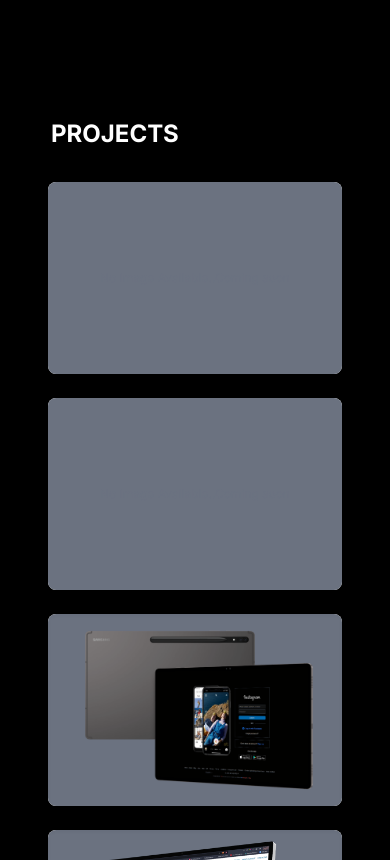
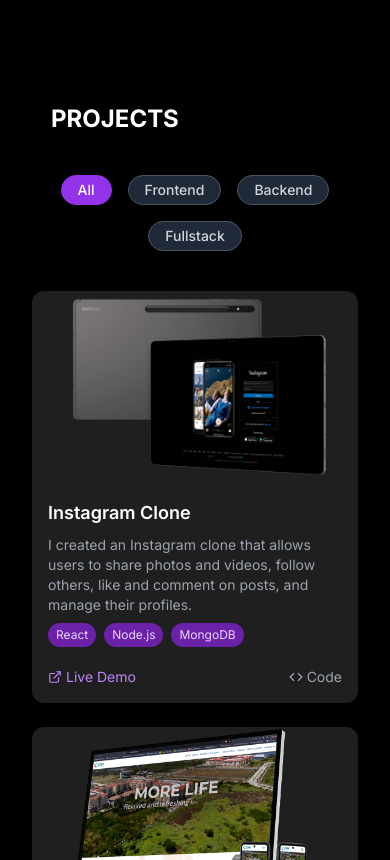
Before and after one commit to npm-run-dave/DA-VE-Portfolio, a Next.js app: page / in a window 390 px wide. Shown: the part 1140-2000 px from the top of the page. Built offline with nearby package versions, Linux system fonts and the light colour scheme; no server answers.

Commit message:
Chore: add lazyload in Banner

```diff
--- a/Static/myproject.json
+++ b/Static/myproject.json
@@ -1,9 +1,21 @@
 [
   {
-    "title": "",
-    "image": "",
-    "description": "",
-    "Link": ""
+    "title": "Instagram Clone ",
+    "description": "I created an Instagram clone that allows users to share photos and videos, follow others, like and comment on posts, and manage their profiles.",
+    "image": "/Insta.png",
+    "link": "https://instagram-clone-fawn-pi.vercel.app/",
+    "repo": "https://github.com/yourname/ecommerce",
+    "category": "Fullstack",
+    "tags": ["React", "Node.js", "MongoDB"]
+  },
+  {
+    "title": "City Di Mare ",
+    "description": "City di Mare in Cebu City is a master-planned community that fosters a complete modern live-work-play lifestyle cradied by nature.",
+    "image": "/Citydimare.png",
+    "link": "https://www.citydimare.com/",
+    "repo": "https://github.com/yourname/ecommerce",
+    "category": "Fullstack",
+    "tags": ["React", "Node.js", "MongoDB"]
   },
   {
     "title": "",
@@ -11,18 +23,7 @@
     "description": "",
     "link": ""
   },
-  {
-    "title": "Instagram Clone ",
-    "image": "/Insta.png",
-    "description": "I created an Instagram clone that allows users to share photos and videos, follow others, like and comment on posts, and manage their profiles.",
-    "link": "https://instagram-clone-fawn-pi.vercel.app/"
-  },
-  {
-    "title": "City Di Mare ",
-    "image": "/Citydimare.png",
-    "description": "City di Mare in Cebu City is a master-planned community that fosters a complete modern live-work-play lifestyle cradied by nature.",
-    "link": "https://www.citydimare.com/"
-  },
+
   {
     "title": "3 ",
     "image": "",
--- a/app/block/Contact.jsx
+++ b/app/block/Contact.jsx
@@ -4,7 +4,6 @@
 import "react-toastify/dist/ReactToastify.css";
 import Success from "../templates/Success";
 import ReCAPTCHA from "react-google-recaptcha";
-
 export default function Contact() {
   const [name, setName] = useState("");
   const [email, setEmail] = useState("");
--- a/app/block/MyProject.jsx
+++ b/app/block/MyProject.jsx
@@ -1,61 +1,115 @@
 import { useState } from "react";
 import myproject from "@/Static/myproject.json";
 import Image from "next/image";
+import { ExternalLink, Code } from "lucide-react";
+
+const categories = ["All", "Frontend", "Backend", "Fullstack"];
 
 export default function MyProject() {
+  const [selected, setSelected] = useState("All");
   const [showAll, setShowAll] = useState(false);
 
-  const displayedProjects = showAll ? myproject : myproject.slice(0, 6);
+  const filteredProjects =
+    selected === "All"
+      ? myproject
+      : myproject.filter((p) => p.category === selected);
+
+  const displayedProjects = showAll
+    ? filteredProjects
+    : filteredProjects.slice(0, 3);
 
   return (
-    <section className="p-8 min-h-screen">
-      <div className="grid grid-cols-1 sm:grid-cols-2 lg:grid-cols-3 gap-6 w-full">
+    <section className="px-4 py-10 min-h-screen bg-black text-white">
+      <div className="flex justify-center gap-4 mb-10 flex-wrap">
+        {categories.map((cat) => (
+          <button
+            key={cat}
+            onClick={() => {
+              setSelected(cat);
+              setShowAll(false); // reset on category change
+            }}
+            className={`px-4 py-1 rounded-full text-sm font-medium border ${
+              selected === cat
+                ? "bg-purple-600 text-white border-purple-600"
+                : "bg-gray-800 text-gray-300 border-gray-600"
+            } transition`}
+          >
+            {cat}
+          </button>
+        ))}
+      </div>
+
+      <div className="grid grid-cols-1 sm:grid-cols-2 lg:grid-cols-3 gap-6">
         {displayedProjects.map((project, index) => (
           <div
             key={index}
-            className="relative bg-white rounded-lg shadow-lg overflow-hidden group hover:cursor-pointer"
+            className="bg-[#1f1f1f] rounded-xl shadow-md overflow-hidden hover:shadow-xl transition group"
           >
-            <div className="h-48 sm:h-56 md:h-64 lg:h-80 w-full bg-gray-500  flex justify-center items-center relative group-hover:opacity-50 shadow-lg group-hover:shadow-2xl group-hover:shadow-gray-900">
+            <div className="h-48 relative overflow-hidden">
               {project.image ? (
                 <Image
                   src={project.image}
                   alt={project.title}
                   width={500}
                   height={320}
-                  className="object-cover w-full h-full shadow-inner"
+                  className="object-cover w-full h-full group-hover:scale-105 transition-transform duration-500"
                 />
               ) : (
-                <span className="text-center text-gray-500 text-xs sm:text-sm">
-                  No Image Available..Coming soon
-                </span>
+                <div className="w-full h-full bg-gray-700 flex items-center justify-center text-sm text-gray-300">
+                  No Image
+                </div>
               )}
             </div>
 
-            <div className="absolute inset-0 bg-gray-900 bg-opacity-70 text-white p-4 sm:p-6 transform translate-y-full group-hover:translate-y-0 transition-transform duration-500">
-              <h3 className="text-lg sm:text-xl font-semibold">
+            <div className="p-4 space-y-2">
+              <h3 className="font-semibold text-lg text-white">
                 {project.title}
               </h3>
-              <p className="mt-2 text-xs sm:text-sm md:text-base">
-                {project.description}
-              </p>
-              <a
-                href={project.link}
-                className="text-blue-400 hover:underline  block"
-              >
-                View Page
-              </a>
+              <p className="text-sm text-gray-400">{project.description}</p>
+
+              <div className="flex flex-wrap gap-2 mt-2">
+                {project?.tags?.map((tag, idx) => (
+                  <span
+                    key={idx}
+                    className="bg-purple-800 text-purple-200 text-xs px-2 py-1 rounded-full"
+                  >
+                    {tag}
+                  </span>
+                ))}
+              </div>
+
+              <div className="flex items-center justify-between pt-3 text-sm">
+                <a
+                  href={project.link}
+                  target="_blank"
+                  className="text-purple-400 hover:underline flex items-center gap-1"
+                >
+                  <ExternalLink size={14} />
+                  Live Demo
+                </a>
+                {project.repo && (
+                  <a
+                    href={project.repo}
+                    target="_blank"
+                    className="text-gray-400 hover:text-white flex items-center gap-1"
+                  >
+                    <Code size={14} />
+                    Code
+                  </a>
+                )}
+              </div>
             </div>
           </div>
         ))}
       </div>
 
-      {myproject.length > 6 && (
-        <div className="flex justify-center mt-20">
+      {filteredProjects.length > 3 && (
+        <div className="mt-10 text-center">
           <button
             onClick={() => setShowAll(!showAll)}
-            className="px-6 py-2 bg-black text-white border border-white rounded-lg hover:bg-gray-800 transition duration-300"
+            className="px-6 py-2 bg-purple-600 hover:bg-purple-500 text-white rounded-full transition"
           >
-            {showAll ? "See Less" : "See More"}
+            {showAll ? "Show Less" : "Show More"}
           </button>
         </div>
       )}
--- a/app/block/Services.jsx
+++ b/app/block/Services.jsx
@@ -1,21 +1,122 @@
-import services from "@/Static/services";
+"use client";
 
-export default function Services() {
+import { useScrollAnimation } from "@/app/hooks/useScrollAnimation";
+import {
+  CodeIcon,
+  PenToolIcon,
+  BrushIcon,
+  BarChartIcon,
+  MonitorIcon,
+  LayersIcon,
+} from "lucide-react";
+
+const ServiceCard = ({ icon, title, description, delay = 0 }) => {
+  const card = useScrollAnimation(0.2);
+
   return (
-    <section className="py-8">
-      <div className="grid grid-cols-1 sm:grid-cols-2 md:grid-cols-3 lg:grid-cols-4 gap-6 px-4">
-        {services.map((service, index) => (
-          <div
-            className="service-card p-6 border rounded-lg shadow-lg hover:shadow-xl transition-shadow duration-300"
-            key={index}
-          >
-            <h3 className="text-xl font-semibold text-white">
-              {service.title}
-            </h3>
-            <p className="mt-2 text-gray-400">{service.discription}</p>
-          </div>
-        ))}
+    <div
+      ref={card.ref}
+      className={`bg-gray-800 p-6 rounded-xl shadow-lg hover:shadow-xl transition-all duration-500 transform ${
+        card.isVisible
+          ? "opacity-100 translate-y-0"
+          : "opacity-0 translate-y-12"
+      }`}
+      style={{
+        transitionDelay: `${delay}ms`,
+      }}
+    >
+      <div className="w-14 h-14 bg-purple-900 rounded-lg flex items-center justify-center mb-5">
+        {icon}
+      </div>
+      <h3 className="text-xl font-bold mb-3 text-white">{title}</h3>
+      <p className="text-gray-300">{description}</p>
+    </div>
+  );
+};
+
+const Services = () => {
+  const title = useScrollAnimation(0.1);
+
+  const services = [
+    {
+      icon: <CodeIcon size={28} className="text-purple-400" />,
+      title: "Website Development",
+      description:
+        "Custom, responsive websites built with modern technologies that provide exceptional user experiences across all devices.",
+      delay: 0,
+    },
+    {
+      icon: <PenToolIcon size={28} className="text-purple-400" />,
+      title: "UI/UX Design",
+      description:
+        "User-centered design that balances beautiful interfaces with seamless functionality to engage your audience.",
+      delay: 100,
+    },
+    {
+      icon: <BrushIcon size={28} className="text-purple-400" />,
+      title: "Branding & Logo Design",
+      description:
+        "Distinctive brand identity and logo design that communicates your company's values and resonates with your target audience.",
+      delay: 200,
+    },
+    {
+      icon: <BarChartIcon size={28} className="text-purple-400" />,
+      title: "Performance Optimization",
+      description:
+        "Speed up your website, improve SEO rankings, and enhance user experience through technical optimization.",
+      delay: 300,
+    },
+    {
+      icon: <MonitorIcon size={28} className="text-purple-400" />,
+      title: "Responsive Design",
+      description:
+        "Ensure your website looks and functions perfectly on all devices, from desktops to smartphones.",
+      delay: 400,
+    },
+    {
+      icon: <LayersIcon size={28} className="text-purple-400" />,
+      title: "Web Application Development",
+      description:
+        "Custom web applications with complex functionality tailored to your specific business needs.",
+      delay: 500,
+    },
+  ];
+
+  return (
+    <section
+      id="services"
+      className="snap-start min-h-screen flex items-center py-20 px-6 lg:px-16 "
+    >
+      <div className="max-w-6xl mx-auto w-full">
+        <div
+          ref={title.ref}
+          className={`text-center mb-16 transition-all duration-700 transform ${
+            title.isVisible
+              ? "opacity-100 translate-y-0"
+              : "opacity-0 translate-y-12"
+          }`}
+        >
+          <h2 className="text-4xl font-bold text-white">My Services</h2>
+          <div className="w-24 h-1 bg-purple-500 mx-auto mt-4"></div>
+          <p className="text-gray-300 mt-4 max-w-2xl mx-auto">
+            I offer a comprehensive range of services to help your business
+            stand out in the digital landscape.
+          </p>
+        </div>
+        <div className="grid grid-cols-1 md:grid-cols-2 lg:grid-cols-3 gap-8">
+          {services.map((service, index) => (
+            <ServiceCard
+              key={index}
+              icon={service.icon}
+              title={service.title}
+              description={service.description}
+              delay={service.delay}
+            />
+          ))}
+        </div>
       </div>
     </section>
   );
-}
+};
+
+export default Services;
--- /dev/null
+++ b/app/hooks/useScrollAnimation.jsx
@@ -0,0 +1,29 @@
+"use client";
+
+import { useEffect, useRef, useState } from "react";
+
+export const useScrollAnimation = (threshold = 0.1) => {
+  const ref = useRef(null);
+  const [isVisible, setIsVisible] = useState(false);
+
+  useEffect(() => {
+    const observer = new IntersectionObserver(
+      ([entry]) => {
+        if (entry.isIntersecting) {
+          setIsVisible(true);
+          observer.unobserve(entry.target);
+        }
+      },
+      { threshold }
+    );
+
+    const current = ref.current;
+    if (current) observer.observe(current);
+
+    return () => {
+      if (current) observer.unobserve(current);
+    };
+  }, [threshold]);
+
+  return { ref, isVisible };
+};
--- a/app/page.js
+++ b/app/page.js
@@ -1,17 +1,47 @@
 "use client";
-import { useEffect, useState, useRef } from "react";
+import { useEffect, useState, useRef, Suspense } from "react";
 import Image from "next/image";
 import { Typewriter } from "react-simple-typewriter";
 import Link from "next/link";
 import dynamic from "next/dynamic";
 import Techtacks from "@/app/block/Techtacks";
 
-const MyProject = dynamic(() => import("./block/MyProject"));
-const Services = dynamic(() => import("./block/Services"));
-const Contact = dynamic(() => import("./block/Contact"));
-const Footer = dynamic(() => import("./block/Footer"));
-const Testblock = dynamic(() => import("./block/testblock"));
-const DownloadApp = dynamic(() => import("./templates/Downloadapp.jsx"));
+// Lazy load components with proper loading states
+const MyProject = dynamic(() => import("./block/MyProject"), {
+  loading: () => <div className="h-96 flex items-center justify-center">Loading projects...</div>
+});
+const Services = dynamic(() => import("./block/Services"), {
+  loading: () => <div className="h-96 flex items-center justify-center">Loading services...</div>
+});
+const Contact = dynamic(() => import("./block/Contact"), {
+  loading: () => <div className="h-96 flex items-center justify-center">Loading contact...</div>
+});
+const Footer = dynamic(() => import("./block/Footer"), {
+  loading: () => <div className="h-40 flex items-center justify-center">Loading footer...</div>
+});
+const Testblock = dynamic(() => import("./block/testblock"), {
+  loading: () => <div className="h-96 flex items-center justify-center">Loading content...</div>
+});
+const DownloadApp = dynamic(() => import("./templates/Downloadapp.jsx"), {
+  loading: () => <div className="h-96 flex items-center justify-center">Loading app...</div>
+});
+
+// Loading component for initial load
+const LoadingScreen = () => (
+  <div className="fixed inset-0 bg-black flex items-center justify-center z-50">
+    <div className="relative">
+      <div className="w-16 h-16 border-t-4 border-blue-500 border-solid rounded-full animate-spin"></div>
+      <Image
+        src="/LOGO.png"
+        alt="Loading"
+        width={80}
+        height={80}
+        className="absolute inset-0 m-auto"
+        priority
+      />
+    </div>
+  </div>
+);
 
 export default function Home() {
   const [scrollDirection, setScrollDirection] = useState("down");
@@ -19,26 +49,32 @@
   const [isLoading, setIsLoading] = useState(true);
   const projectsRef = useRef(null);
   const contactRef = useRef(null);
+  const lastScrollY = useRef(0);
 
   useEffect(() => {
-    setTimeout(() => setIsLoading(false), 3000);
+    const timer = setTimeout(() => setIsLoading(false), 3000);
+    return () => clearTimeout(timer);
   }, []);
 
   useEffect(() => {
     const handleScroll = () => {
-      if (window.scrollY > 50) {
+      const currentScrollY = window.scrollY;
+
+      // Determine scroll direction
+      if (currentScrollY > lastScrollY.current && currentScrollY > 50) {
+        setScrollDirection("down");
+      } else if (currentScrollY < lastScrollY.current && currentScrollY > 50) {
         setScrollDirection("up");
-        setShowScrollButton(true);
-      } else {
-        setScrollDirection("down");
-        setShowScrollButton(false);
       }
+
+      // Show/hide scroll button
+      setShowScrollButton(currentScrollY > 300);
+
+      lastScrollY.current = currentScrollY;
     };
 
-    window.addEventListener("scroll", handleScroll);
-    return () => {
-      window.removeEventListener("scroll", handleScroll);
-    };
+    window.addEventListener("scroll", handleScroll, { passive: true });
+    return () => window.removeEventListener("scroll", handleScroll);
   }, []);
 
   const handleScroll = () => {
@@ -49,7 +85,8 @@
     }
   };
 
-  const scrollToProjects = () => {
+  const scrollToProjects = (e) => {
+    e.preventDefault();
     if (projectsRef.current) {
       projectsRef.current.scrollIntoView({
         behavior: "smooth",
@@ -58,7 +95,8 @@
     }
   };
 
-  const scrollContact = () => {
+  const scrollContact = (e) => {
+    e.preventDefault();
     if (contactRef.current) {
       contactRef.current.scrollIntoView({
         behavior: "smooth",
@@ -69,26 +107,22 @@
 
   return (
     <div className="w-full h-full pt-[20px] bg-black">
+      {isLoading && <LoadingScreen />}
+
       <main className="container flex flex-col justify-center">
-        {isLoading ? (
-          <div className="w-[450px] sm:w-[450px] h-[250px] bg-gray-200 animate-pulse rounded"></div>
-        ) : (
+        <div className={`transition-opacity duration-700 ${isLoading ? 'opacity-0' : 'opacity-100'}`}>
           <Image
-            className=""
+            className="mx-auto sm:mx-0"
             src="/LOGO.png"
             alt="davelogo"
             width={450}
             height={38}
             priority
           />
-        )}
 
           <ol className="list-inside text-sm px-[10px] sm:px-[20px] text-center sm:text-left font-[family-name:var(--font-geist-mono)] min-h-[150px]">
             <li className="mb-4 sm:mb-2">
               <span className="text-blue-500 text-[18px] sm:text-[20px] md:text-[40px] lg:text-3xl">
-              {isLoading ? (
-                <div className="w-[150px] sm:w-[200px] h-[20px] sm:h-[30px] bg-gray-200 animate-pulse rounded"></div>
-              ) : (
                 <Typewriter
                   words={["Hi, I'm Dave"]}
                   loop={false}
@@ -96,7 +130,6 @@
                   cursorStyle="_"
                   typeSpeed={70}
                 />
-              )}
               </span>
 
               <div className="text-[12px] sm:text-[15px] md:text-[20px] lg:text-2xl text-white mt-2 sm:mt-4">
@@ -112,21 +145,20 @@
           <div className="flex gap-4 items-center flex-col sm:flex-row pt-[45px] px-[25px]">
             <Link
               href="#"
-            className="rounded-full border border-solid border-white transition-colors flex items-center justify-center text-white gap-2 text-sm sm:text-base h-10 sm:h-12 px-4 sm:px-5"
+              className="rounded-full border border-solid border-white transition-colors flex items-center justify-center text-white gap-2 text-sm sm:text-base h-10 sm:h-12 px-4 sm:px-5 hover:bg-white/10"
             >
               <Image
                 alt="Vercel logomark"
                 src="/LOGO.png"
-              width={40}
-              height={40}
+                width={20}
+                height={20}
                 loading="lazy"
-              decoding="async"
               />
               DOWNLOAD CV
             </Link>
 
             <Link
-            href="#"
+              href="#projects"
               onClick={scrollToProjects}
               className="relative overflow-hidden rounded-full border border-solid bg-white text-black border-black/[.08] dark:border-white/[.145] transition-all duration-500 ease-out flex items-center justify-center text-sm sm:text-base h-10 sm:h-12 px-4 sm:px-5 sm:min-w-44 group"
             >
@@ -135,65 +167,90 @@
             </Link>
           </div>
 
-        <div className="flex gap-2 pt-[20px] px-[70px] justify-center sm:justify-start ">
-          <Link href="#" className="h-[40px] w-[40px]">
+          <div className="flex gap-2 pt-[20px] px-[70px] justify-center sm:justify-start">
+            <Link href="#" className="h-[40px] w-[40px] transition-transform hover:scale-110">
               <Image
                 className="rounded-lg cursor-pointer h-[39px] w-[39px] object-fill"
                 src="/Github.png"
                 alt="Github"
                 width={35}
                 height={30}
-              priority
+                loading="lazy"
               />
             </Link>
 
+            <Link href="#" className="h-[40px] w-[40px] transition-transform hover:scale-110">
               <Image
                 className="rounded-lg cursor-pointer h-[38px] w-[38px] object-fill"
                 src="/Linkin.png"
                 alt="LinkedIn"
                 width={35}
                 height={30}
-            priority
+                loading="lazy"
               />
+            </Link>
+
+            <Link href="#" className="h-[40px] w-[40px] transition-transform hover:scale-110">
               <Image
                 className="rounded-lg cursor-pointer h-[38px] w-[38px] object-fill"
                 src="/Facebook.png"
                 alt="Facebook"
                 width={35}
                 height={30}
-            priority
+                loading="lazy"
               />
+            </Link>
           </div>
+        </div>
+
+        <Suspense fallback={<div className="h-96 flex items-center justify-center">Loading tech stack...</div>}>
           <Techtacks />
+        </Suspense>
+
+        <Suspense fallback={<div className="h-96 flex items-center justify-center">Loading content...</div>}>
           <Testblock contactRef={contactRef} />
+        </Suspense>
 
         <div className="pt-[150px] h-full text-white scroll-smooth slide-top view">
-          <div className="blocked" ref={projectsRef}>
+          <div className="blocked" ref={projectsRef} id="projects">
             <h1 className="font-bold text-2xl px-[35px] ">PROJECTS</h1>
+            <Suspense fallback={<div className="h-96 flex items-center justify-center">Loading projects...</div>}>
               <MyProject />
+            </Suspense>
           </div>
+
           <div className="blocked">
-            <h1 className="font-bold text-2xl px-[35px] ">SERVICES</h1>
+            <Suspense fallback={<div className="h-96 flex items-center justify-center">Loading services...</div>}>
               <Services />
+            </Suspense>
           </div>
+
           <div className="blocked" ref={contactRef}>
             <h1 className="font-bold text-2xl px-[35px] mt-20">CONTACT</h1>
+            <Suspense fallback={<div className="h-96 flex items-center justify-center">Loading contact form...</div>}>
               <Contact />
+            </Suspense>
           </div>
         </div>
       </main>
 
+      <Suspense fallback={<div className="h-96 flex items-center justify-center">Loading app...</div>}>
         <DownloadApp />
+      </Suspense>
+
       {showScrollButton && (
         <button
           onClick={handleScroll}
-          className="fixed bottom-4 z-[100] right-4 p-3 bg-gray-700 text-white rounded-full shadow-lg hover:bg-gray-600 text-3xl border-4 border-white hover:border-sky-500 transition-all duration-300"
+          className="fixed bottom-6 z-[100] right-6 p-3 bg-gray-700 text-white rounded-full shadow-lg hover:bg-gray-600 text-3xl border-4 border-white hover:border-sky-500 transition-all duration-300 backdrop-blur-sm"
           aria-label={`Scroll ${scrollDirection}`}
         >
           {scrollDirection === "down" ? "⬇" : "⬆"}
         </button>
       )}
+
+      <Suspense fallback={<div className="h-40 flex items-center justify-center">Loading footer...</div>}>
         <Footer />
+      </Suspense>
     </div>
   );
 }
--- a/package.json
+++ b/package.json
@@ -10,6 +10,7 @@
   },
   "dependencies": {
     "axios": "^1.7.9",
+    "lucide-react": "^0.525.0",
     "next": "15.1.4",
     "next-pwa": "^5.6.0",
     "nodemailer": "^6.10.0",
```
Also changed, not shown: Static/services.json (deleted, +0 -26 lines), 1 other file (tests, documents, lock files or other folders). Lines whose indentation alone changed are shown as unchanged.
